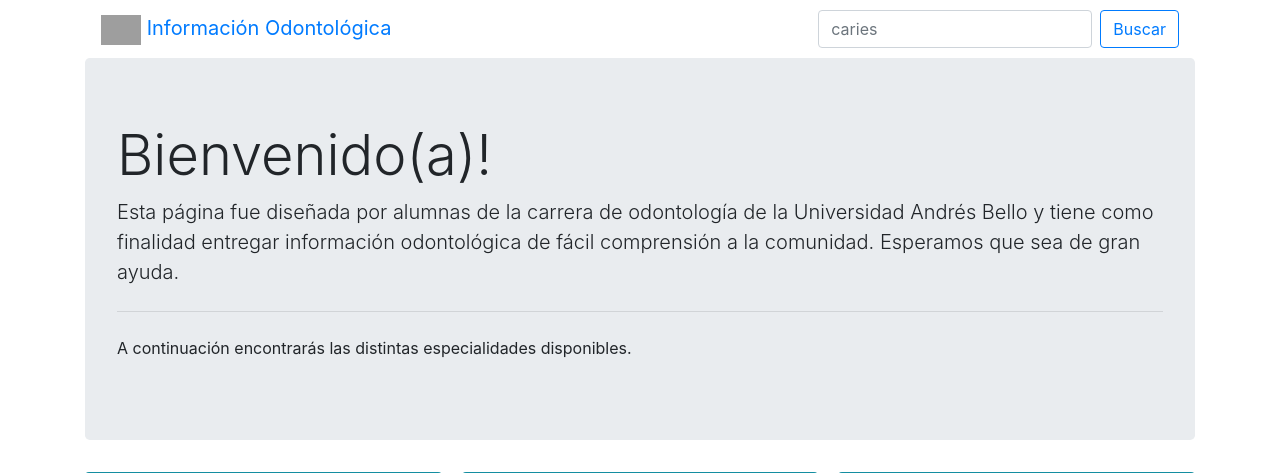
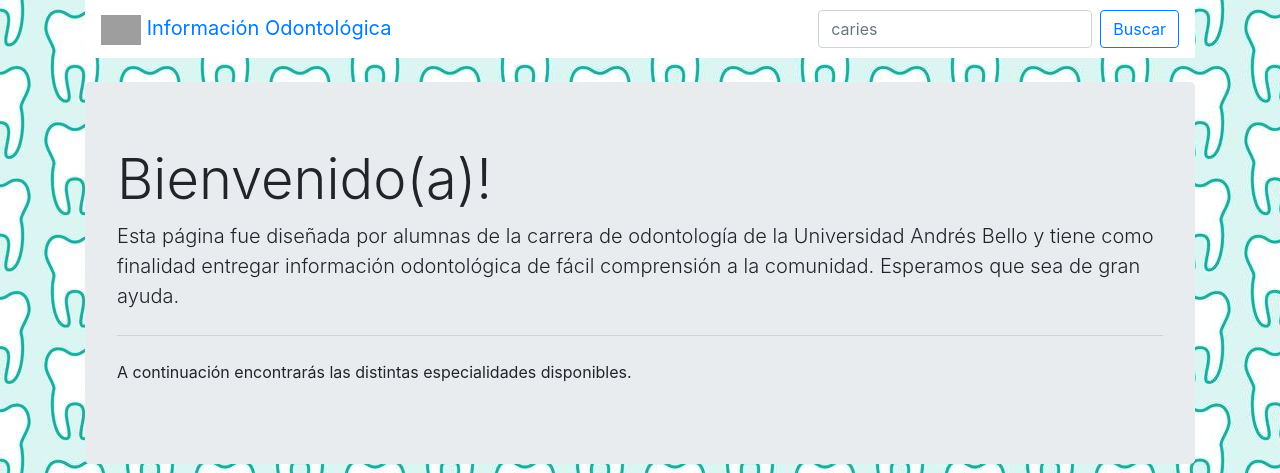
Before and after one commit to fvillena/dental-glossary, a PHP site: page /dental-glossary/index.php in a window 1280 px wide. Shown: the top 473 px of the page. Run offline with PHP 8.4, Linux system fonts and the light colour scheme; some libraries are stand-ins or nearby versions; grey boxes are pictures that could not be loaded.

Commit message:
tooths bg

```diff
--- a/header.php
+++ b/header.php
@@ -1,3 +1,8 @@
+<link rel="stylesheet" href="https://stackpath.bootstrapcdn.com/bootstrap/4.3.1/css/bootstrap.min.css" integrity="sha384-ggOyR0iXCbMQv3Xipma34MD+dH/1fQ784/j6cY/iJTQUOhcWr7x9JvoRxT2MZw1T" crossorigin="anonymous">
+<script src="https://kit.fontawesome.com/b7c0bed79a.js"></script>
+<style>
+.navbar {background-color: #FFF;}
+</style>
 <nav class="navbar ">
 
     <a class="navbar-brand" href="index.php"><img src="https://www.unab.cl/wp-content/themes/unab-base/img/logos/logo-header.png" height="30" alt=""> Información Odontológica</a>
@@ -5,5 +10,4 @@
     <input class="form-control mr-sm-2" type="search" name="query" placeholder="caries" aria-label="Search">
     <button class="btn btn-outline-primary my-2 my-sm-0" type="submit">Buscar</button>
   </form>
-</nav>    <link rel="stylesheet" href="https://stackpath.bootstrapcdn.com/bootstrap/4.3.1/css/bootstrap.min.css" integrity="sha384-ggOyR0iXCbMQv3Xipma34MD+dH/1fQ784/j6cY/iJTQUOhcWr7x9JvoRxT2MZw1T" crossorigin="anonymous">
-<script src="https://kit.fontawesome.com/b7c0bed79a.js"></script>
+</nav>
--- a/index.php
+++ b/index.php
@@ -10,8 +10,10 @@
 <div class='container'>
     <?php include('header.php'); ?>
 
-
-
+    <style>
+body {background-image: url("bg.jpeg");}
+</style>
+    <br>
 <div class="jumbotron">
   <h1 class="display-4">Bienvenido(a)!</h1>
   <p class="lead">Esta página fue diseñada por alumnas de la carrera de odontología de la Universidad Andrés Bello y tiene como finalidad entregar información odontológica de fácil comprensión a la comunidad. Esperamos que sea de gran ayuda.</p>
```
Also changed, not shown: bg.jpeg (added).
